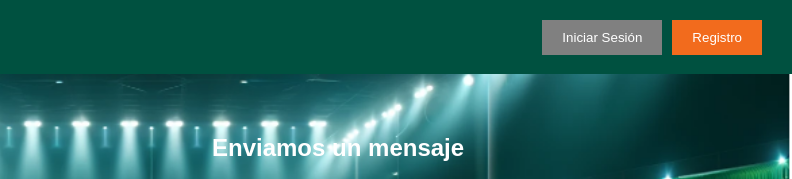
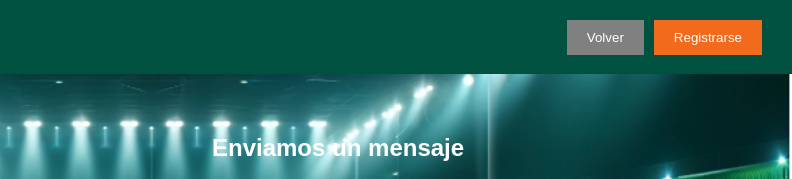
Before and after one commit to DiogoAlip/PichagaClub, a website: page contacts/index.html in a window 1280 px wide. Shown: the top 179 px of the page, 488-1280 px from the left. Drawn offline with Linux system fonts and the light colour scheme.

Commit message:
fix(contacts): volver y registrar

```diff
--- a/contacts/index.html
+++ b/contacts/index.html
@@ -17,8 +17,8 @@
         </a>
       </div>
       <div class="auth-buttons">
-        <button>Iniciar Sesión</button>
-        <button class="register">Registro</button>
+        <button><a href="./../home/index.html">Volver</a></button>
+        <button class="register">Registrarse</button>
       </div>
     </header>
     <main>
--- a/contacts/styles.css
+++ b/contacts/styles.css
@@ -6,6 +6,11 @@ body {
   background-position: center;
   background-size: cover;
   background-repeat: no-repeat;
+  color: white;
+}
+
+a {
+  text-decoration: none;
   color: white;
 }
 
```
